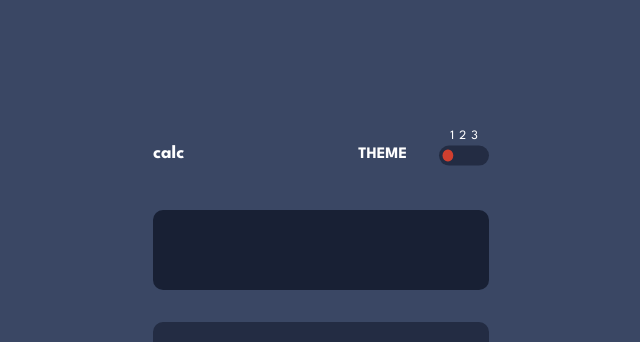
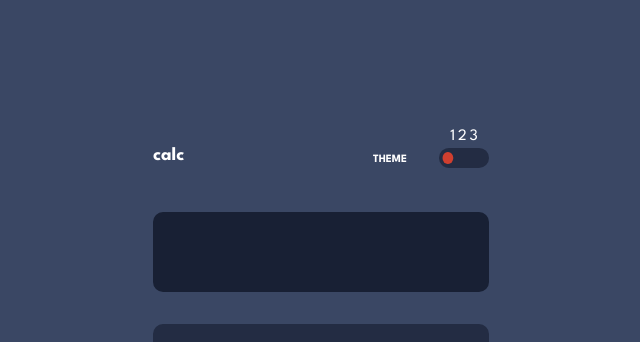
Before and after one commit to Emmanuetoks/Calculator-App, a React (Vite) app: page / in a window 1280 px wide. Shown: the top 342 px of the page, without its empty margins (319-959 px from the left). Built offline with nearby package versions, Linux system fonts and the light colour scheme.

Commit message:
Modified the calculator screen

```diff
--- a/CSS/index.css
+++ b/CSS/index.css
@@ -144,8 +144,15 @@ body {
     border-radius: 10px;
     padding-inline: 2rem;
     padding-block: 1em;
-    background-color: aquamarine;
-    justify-content: flex-end;
+    width: 100%;
+    border: 0 none white;
+    font-size: 2.5rem;
+    font-weight: 700;
+    text-align: right;
+}
+
+.calculator__screen:focus {
+    box-shadow: none;
 }
 
 .calculator__screen-text {
@@ -177,7 +184,7 @@ body {
     justify-content: space-between;
     padding-inline: .7rem;
     margin-bottom: 4px;
-    font-size: .8rem;
+    /* font-size: .8rem; */
     font-weight: 300;
 }
 
@@ -223,7 +230,7 @@ body {
 }
 
 .toggle__name {
-    font-size: 1rem;
+    font-size: .7rem;
 }
 
 /* --------------------------------------- */
@@ -232,25 +239,6 @@ body {
     .logo {
         font-size: 2rem;
     }
-
-    main {
-        /* height: 100%; */
-        /* display: flex; */
-    }
-
-    .calculator {
-        /* width: 100%; */
-        /* align-items:normal; */
-    }
-
-    .calculator__screen {
-        /* height: 10rem; */
-    }
-
-    .btn {
-        /* padding: 2em 1em;     */
-    }
-
 
     .calculator__btm {
         grid-auto-rows: 3.5rem;
--- a/CSS/themes.css
+++ b/CSS/themes.css
@@ -92,7 +92,7 @@
 
 /* ----Calculator top styling----- */
 
-.theme-1 .calculator__screen-text, .theme-1 .calculator-header {
+.theme-1 .calculator__screen, .theme-1 .calculator-header {
     color: var(--clr-theme-1-white__text);
 }
 
@@ -103,8 +103,6 @@
 .theme-1 .toggler{
     background-color: var(--theme-1-bg--equals-btn-and-toggler);
 }
-
-
 /* ------------------------------------------------------------------------ */
 
 
@@ -146,7 +144,7 @@
 
 /* ----Calculator top styling----- */
 
-.theme-2 .calculator__screen-text, .theme-2 .calculator-header {
+.theme-2 .calculator__screen, .theme-2 .calculator-header {
     color: var(--clr-theme-2-yellow-text);
 }
 
@@ -200,7 +198,7 @@
 
 /* ----Calculator top styling----- */
 
-.theme-3 .calculator__screen-text, .theme-3 .calculator-header {
+.theme-3 .calculator__screen, .theme-3 .calculator-header {
     color: var(--clr-theme-3-yellow-text);
 }
 .toggle-box__slider {
--- a/src/layouts/CalculatorTop.jsx
+++ b/src/layouts/CalculatorTop.jsx
@@ -4,16 +4,16 @@ import Header from '../components/Header'
 const CalculatorTop = ({ calcText, setCalcText }) => {
   const handleChange = (event) => {
     setCalcText(event.target.value)
-
-    console.log(event.target.value);
+    // console.log(event.target.value);
   }
   return (
     <>
       <div className='calculator__top'>
       <Header />
-        <div className='calculator__screen flex'>
+      <input value={calcText} onChange={handleChange} className='calculator__screen'/>
+        {/* <div className='calculator__screen flex'>
           <h1 className='calculator__screen-text'>{calcText}</h1>
-        </div>
+        </div> */}
       </div>
     </>
 
```
